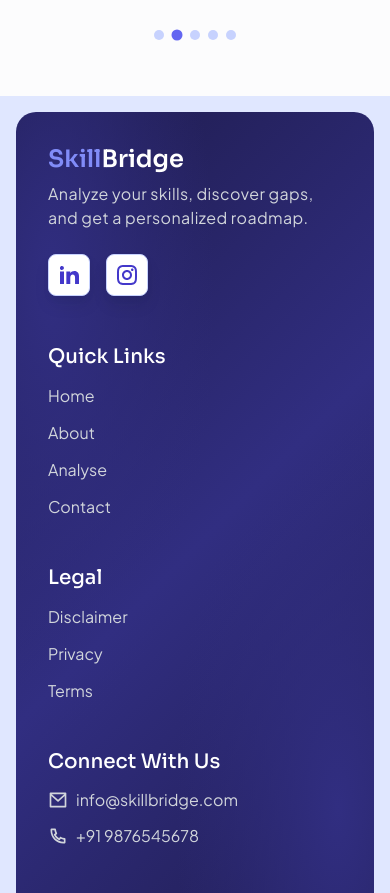
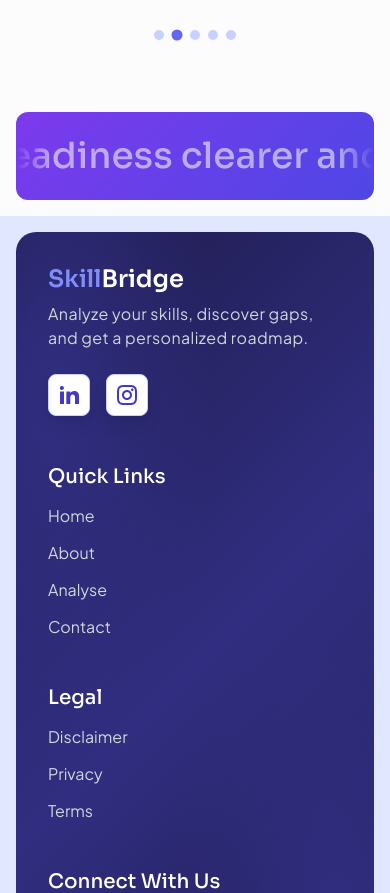
Before and after one commit to architpatle/skill-bridge, a React (Vite) app: page /about in a window 390 px wide. Shown: the part 2174-3067 px from the top of the page. Built offline with nearby package versions, Linux system fonts and the light colour scheme.

Commit message:
Added Our Vision Section in About Page

```diff
--- /dev/null
+++ b/src/components/about/OurVision/OurVision.jsx
@@ -0,0 +1,28 @@
+import React from 'react'
+
+import styles from './OurVision.module.css'
+
+const OurVision = () => {
+    return (
+        <section className={`${styles.ourVision} `}>
+
+            <div className={`${styles.contentWrapper}  `}>
+
+                <div className={`${styles.contentWrapperInner} container`}>
+
+                    <div className={styles.marqueeTrack}>
+
+                        <h2 className={`${styles.headingExtra} heading `} >Making career readiness clearer and more actionable | </h2>
+
+                        <h2 className={`${styles.headingExtra} heading `} >  Making career readiness clearer and more actionable | </h2>
+
+
+                    </div>
+                </div>
+            </div>
+
+        </section>
+    )
+}
+
+export default OurVision
--- /dev/null
+++ b/src/components/about/OurVision/OurVision.module.css
@@ -0,0 +1,103 @@
+.ourVision {
+    /* background-color: aqua */
+    padding: var(--space-4);
+
+}
+
+.contentWrapper {
+    background: var(--gradient-ai);
+    border-radius: var(--radius-2xl);
+
+    overflow: hidden;
+}
+
+.contentWrapperInner {
+    padding: var(--space-8) var(--space-4);
+
+    overflow: hidden;
+
+
+    mask-image: linear-gradient(to right,
+            transparent 0%,
+            black 10%,
+            black 90%,
+            transparent 100%);
+
+    -webkit-mask-image: linear-gradient(to right,
+            transparent 0%,
+            black 10%,
+            black 90%,
+            transparent 100%);
+}
+
+.marqueeTrack {
+    width: max-content;
+
+    display: flex;
+    flex-shrink: 0;
+    gap: var(--space-4);
+
+    animation: marquee 20s linear infinite;
+    will-change: transform;
+}
+
+
+.headingExtra {
+    color: var(--color-gray-100);
+    opacity: .6;
+
+    text-align: center;
+    font-size: var(--font-size-6xl);
+
+    white-space: nowrap;
+
+}
+
+.marqueeTrack:hover {
+    animation-play-state: paused;
+}
+
+@keyframes marquee {
+    from {
+        transform: translateX(0);
+        ;
+    }
+
+    to {
+        transform: translateX(-50%);
+    }
+
+}
+
+@media (max-width: 1023px) {
+    .headingExtra {
+        font-size: var(--font-size-5xl);
+    }
+}
+
+
+@media (max-width: 639px) {
+    .contentWrapper {
+        border-radius: var(--radius-lg);
+    }
+
+    .contentWrapperInner {
+        padding: var(--space-6) var(--space-3);
+
+    }
+
+    .headingExtra {
+        font-size: var(--font-size-4xl);
+    }
+
+    .marqueeTrack {
+        gap: var(--space-2);
+    }
+}
+
+@media (max-width: 479px) {
+    .headingExtra {
+        font-size: var(--font-size-3xl);
+    }
+
+}
--- a/src/pages/About.jsx
+++ b/src/pages/About.jsx
@@ -1,8 +1,8 @@
-import React from 'react'
 import Hero from '../components/sections/Hero/Hero'
 import heroData from '../data/heroData'
 import Why from '../components/about/Why/Why'
 import How from '../components/about/How/How'
+import OurVision from '../components/about/OurVision/OurVision'
 
 const About = () => {
   return (
@@ -10,6 +10,7 @@ const About = () => {
       <Hero data ={heroData.about} />
       <Why />
       <How />
+      <OurVision />
     </>
   )
 }
```
